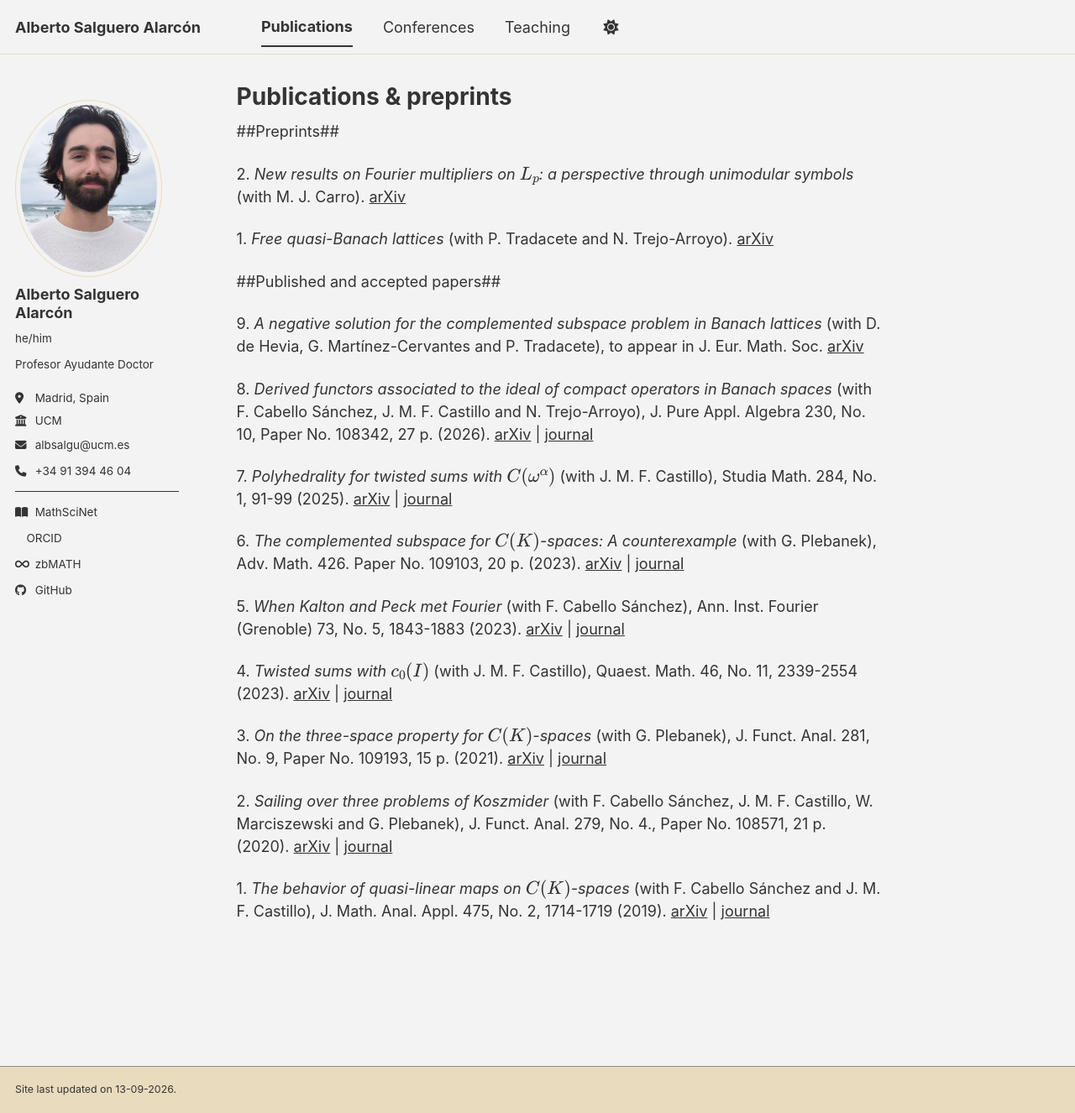
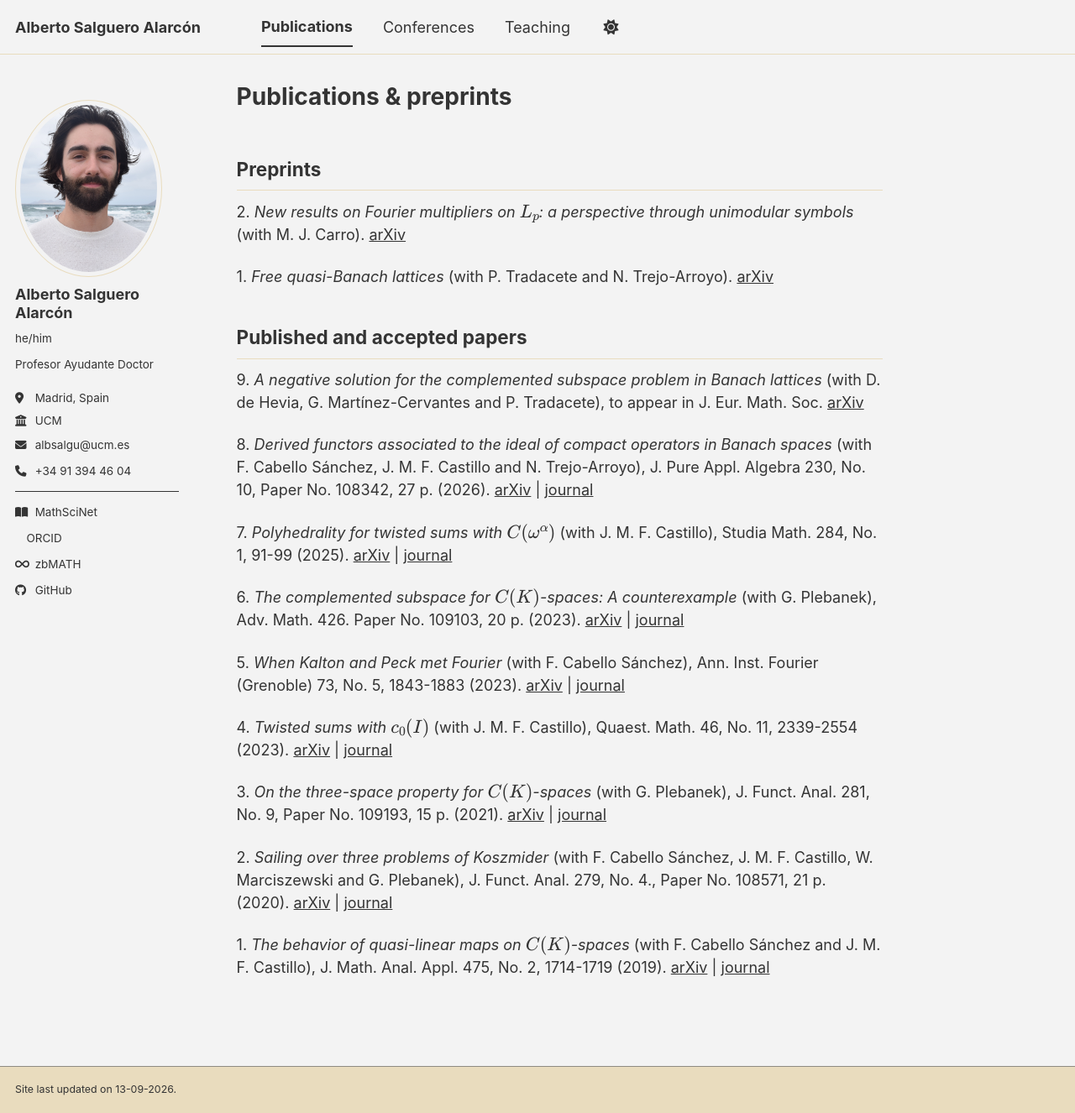
Before and after one commit to salgueroalarcon/salgueroalarcon.github.io, a Jekyll site: the page built from _pages/publications.md, in a window 1280 px wide and 1326 px high. Shown: the whole window at 84% size. Built offline with Jekyll 4.4.1, drawn with Linux system fonts in a browser that asks for light colours; a style sheet for code colours, icons or effects is not loaded.

```diff
--- a/_pages/publications.md
+++ b/_pages/publications.md
@@ -14,7 +14,7 @@ author_profile: true
 </script>
 <script type="text/javascript" id="MathJax-script" async src="https://cdn.jsdelivr.net/npm/mathjax@3/es5/tex-chtml.js"></script>
 
-##Preprints##
+## Preprints
 
 <!-- 4\. *Complementation and extension properties in Banach lattices* (with E. Bilokopytov, P. Tradacete and N. Trejo-Arroyo). <a href="https://arxiv.org/abs/2601.15815" target="_blank">arXiv</a> -->
 
@@ -24,7 +24,7 @@ author_profile: true
 
 1\. *Free quasi-Banach lattices* (with P. Tradacete and N. Trejo-Arroyo). <a href="https://arxiv.org/abs/2512.05273" target="_blank">arXiv</a>
 
-##Published and accepted papers##
+## Published and accepted papers
 
 9\. *A negative solution for the complemented subspace problem in Banach lattices* (with D. de Hevia, G. Martínez-Cervantes and P. Tradacete), to appear in J. Eur. Math. Soc. <a href="https://arxiv.org/abs/2310.02196" target="_blank">arXiv</a>
 
```
